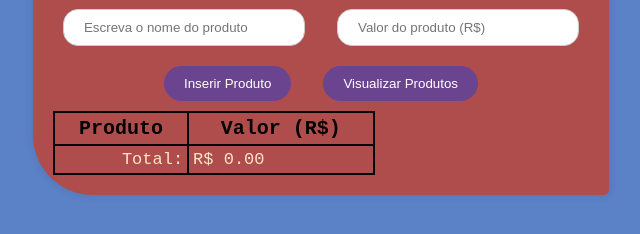
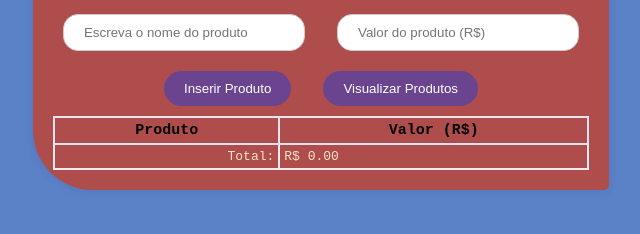
Before and after one commit to caroljacomini/compras, a plain HTML site: page index.html in a window 1280 px wide. Both pictures are taken after a click on the button "Visualizar Produtos". Shown: the part 122-356 px from the top of the page, without its empty margins (319-959 px from the left). Drawn offline with Linux system fonts and the light colour scheme.

Commit message:
Update style.css

```diff
--- a/style.css
+++ b/style.css
@@ -45,7 +45,7 @@ button:hover {
 }
 
 table {
-    width: 60%;
+    width: 100%;
     /* margin-top: 3px; */
     border-collapse: collapse;
     text-align: center;
@@ -54,15 +54,15 @@ table {
 
 th {
     padding: 4px;
-    border: 2px solid #060507;
-    font-size: 20px;
+    border: 2px solid #e8e3ec;
+    font-size: 15px;
     color: #030303;
 }
 
 td {
     padding: 4px;
-    border: 2px solid #030303;
-    font-size: 17px;
+    border: 2px solid #f1ecec;
+    font-size: 13px;
 }
 
 /* Oculta elementos inicialmente */
```
